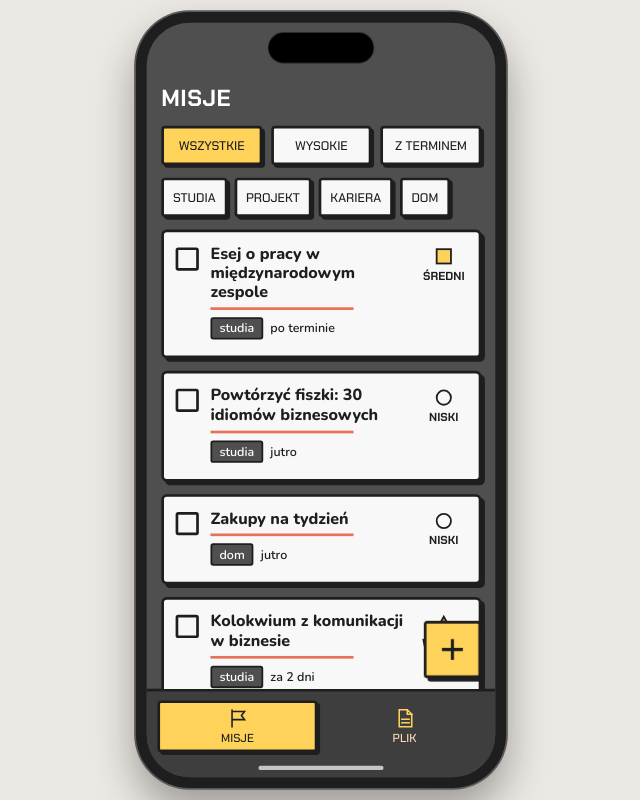
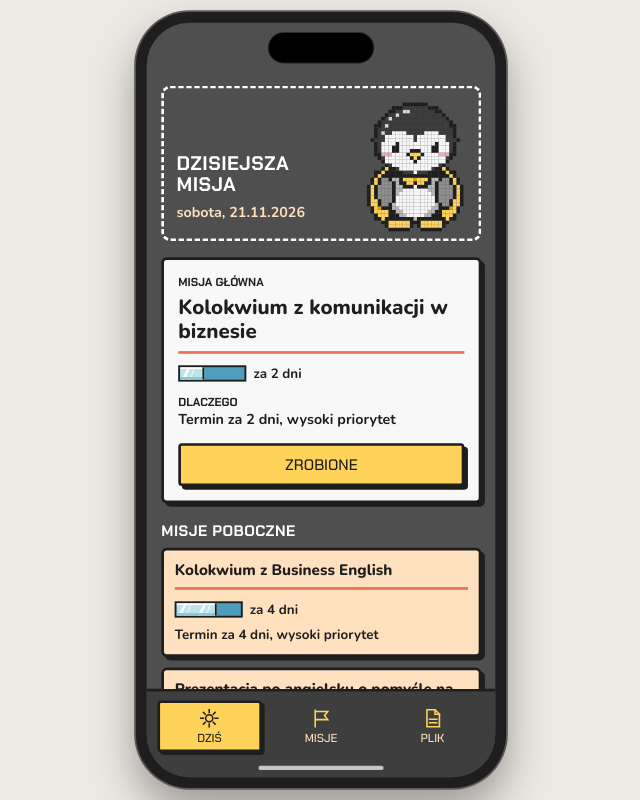
Before and after one commit to jpolchowska/pingwinki-planner, a React (Vite) app: page / in a window 1280 px wide. Shown: the whole page, without its empty margins (319-959 px from the left). Built offline with nearby package versions, Linux system fonts and the light colour scheme.

Commit message:
feat: add today view with mission scoring

```diff
--- a/src/App.tsx
+++ b/src/App.tsx
@@ -7,12 +7,13 @@ import { useTasks } from './hooks/useTasks';
 import { getAvailableTags } from './logic/filterTasks';
 import { FileScreen } from './screens/FileScreen';
 import { MissionsScreen } from './screens/MissionsScreen';
+import { TodayScreen } from './screens/TodayScreen';
 
 type EditedTask = Task | 'new' | null;
 
 export function App() {
   const { tasks, isLoading, replaceTasks, toggleTask, addTask, updateTask, deleteTask } = useTasks();
-  const [activeTab, setActiveTab] = useState<Tab>('missions');
+  const [activeTab, setActiveTab] = useState<Tab>('today');
   const [editedTask, setEditedTask] = useState<EditedTask>(null);
 
   const handleSave = (draft: TaskDraft) => {
@@ -28,6 +29,9 @@ export function App() {
 
   return (
     <PhoneFrame>
+      {activeTab === 'today' && (
+        <TodayScreen tasks={tasks} isLoading={isLoading} onComplete={toggleTask} />
+      )}
       {activeTab === 'missions' && (
         <MissionsScreen
           tasks={tasks}
--- a/src/components/BottomNav.tsx
+++ b/src/components/BottomNav.tsx
@@ -1,8 +1,9 @@
 import { Icon, type IconName } from './Icon';
 
-export type Tab = 'missions' | 'file';
+export type Tab = 'today' | 'missions' | 'file';
 
 const TABS: { id: Tab; label: string; icon: IconName }[] = [
+  { id: 'today', label: 'Dziś', icon: 'today' },
   { id: 'missions', label: 'Misje', icon: 'flag' },
   { id: 'file', label: 'Plik', icon: 'file' },
 ];
--- /dev/null
+++ b/src/components/IceFloe.tsx
@@ -0,0 +1,18 @@
+import { getIceLevel } from '../logic/iceFloe';
+
+interface IceFloeProps {
+  dueDate: string | null;
+  today: string;
+}
+
+export function IceFloe({ dueDate, today }: IceFloeProps) {
+  const level = getIceLevel(dueDate, today);
+
+  if (level === null) return null;
+
+  return (
+    <span className="ice-bar" aria-hidden="true">
+      {level > 0 && <span className="ice-bar-fill" style={{ width: `${level}%` }} />}
+    </span>
+  );
+}
--- a/src/components/MissionCard.tsx
+++ b/src/components/MissionCard.tsx
@@ -1,5 +1,6 @@
 import type { Task } from '../data/task';
 import { formatShortDate, getDueLabel } from '../logic/dates';
+import { IceFloe } from './IceFloe';
 import { Icon } from './Icon';
 import { PriorityBadge } from './PriorityBadge';
 
@@ -38,6 +39,7 @@ export function MissionCard({ task, today, onToggle, onOpen }: MissionCardProps)
               {tag}
             </span>
           ))}
+          {!task.done && <IceFloe dueDate={task.dueDate} today={today} />}
           <span className="mission-due">{dueLabel}</span>
         </span>
       </button>
--- a/src/logic/dates.ts
+++ b/src/logic/dates.ts
@@ -18,6 +18,13 @@ export function formatShortDate(isoDate: string) {
   return `${isoDate.slice(8, 10)}.${isoDate.slice(5, 7)}`;
 }
 
+export function formatFullDate(isoDate: string) {
+  const weekday = new Intl.DateTimeFormat('pl-PL', { weekday: 'long', timeZone: 'UTC' }).format(
+    toUtcTime(isoDate),
+  );
+  return `${weekday}, ${formatShortDate(isoDate)}.${isoDate.slice(0, 4)}`;
+}
+
 export function getDueLabel(dueDate: string | null, today: string) {
   if (dueDate === null) return 'bez terminu';
 
--- /dev/null
+++ b/src/logic/iceFloe.ts
@@ -0,0 +1,15 @@
+import { daysUntil } from './dates';
+
+const MIN_ICE_LEVEL = 12;
+const ICE_LEVEL_RANGE = 88;
+const FULL_ICE_DAYS = 7;
+
+export function getIceLevel(dueDate: string | null, today: string) {
+  if (dueDate === null) return null;
+
+  const days = daysUntil(dueDate, today);
+  if (days < 0) return 0;
+
+  const remainingShare = Math.min(1, days / FULL_ICE_DAYS);
+  return Math.round(MIN_ICE_LEVEL + ICE_LEVEL_RANGE * remainingShare);
+}
--- /dev/null
+++ b/src/logic/todayMissions.ts
@@ -0,0 +1,57 @@
+import type { Priority, Task } from '../data/task';
+import { daysUntil } from './dates';
+
+const TODAY_MISSION_LIMIT = 3;
+const NO_DUE_DATE = '9999-12-31';
+
+const PRIORITY_POINTS: Record<Priority, number> = {
+  low: 1,
+  medium: 2,
+  high: 3,
+};
+
+const PRIORITY_REASONS: Record<Priority, string> = {
+  low: 'niski priorytet',
+  medium: 'średni priorytet',
+  high: 'wysoki priorytet',
+};
+
+function getUrgencyPoints(dueDate: string | null, today: string) {
+  if (dueDate === null) return 0;
+
+  const days = daysUntil(dueDate, today);
+  if (days < 0) return 5;
+  if (days === 0) return 4;
+  if (days <= 2) return 3;
+  if (days <= 7) return 2;
+  return 0;
+}
+
+function getDeadlineReason(dueDate: string | null, today: string) {
+  if (dueDate === null) return 'Bez terminu';
+
+  const days = daysUntil(dueDate, today);
+  if (days < 0) return 'Po terminie';
+  if (days === 0) return 'Termin dziś';
+  if (days === 1) return 'Termin jutro';
+  return `Termin za ${days} dni`;
+}
+
+export function scoreTask(task: Task, today: string) {
+  return PRIORITY_POINTS[task.priority] + getUrgencyPoints(task.dueDate, today);
+}
+
+export function getMissionReason(task: Task, today: string) {
+  return `${getDeadlineReason(task.dueDate, today)}, ${PRIORITY_REASONS[task.priority]}`;
+}
+
+export function pickTodayMissions(tasks: Task[], today: string) {
+  return tasks
+    .filter((task) => !task.done && (task.dueDate === null || daysUntil(task.dueDate, today) >= 0))
+    .sort(
+      (first, second) =>
+        scoreTask(second, today) - scoreTask(first, today) ||
+        (first.dueDate ?? NO_DUE_DATE).localeCompare(second.dueDate ?? NO_DUE_DATE),
+    )
+    .slice(0, TODAY_MISSION_LIMIT);
+}
--- /dev/null
+++ b/src/screens/TodayScreen.tsx
@@ -0,0 +1,76 @@
+import { IceFloe } from '../components/IceFloe';
+import { Penguin } from '../components/Penguin';
+import type { Task } from '../data/task';
+import { formatFullDate, getDueLabel, getTodayIso } from '../logic/dates';
+import { getMissionReason, pickTodayMissions } from '../logic/todayMissions';
+
+interface TodayScreenProps {
+  tasks: Task[];
+  isLoading: boolean;
+  onComplete: (id: number) => void;
+}
+
+function MissionDeadline({ task, today }: { task: Task; today: string }) {
+  return (
+    <div className="today-deadline">
+      <IceFloe dueDate={task.dueDate} today={today} />
+      <span>{getDueLabel(task.dueDate, today)}</span>
+    </div>
+  );
+}
+
+export function TodayScreen({ tasks, isLoading, onComplete }: TodayScreenProps) {
+  const today = getTodayIso();
+  const [mainMission, ...sideMissions] = pickTodayMissions(tasks, today);
+
+  return (
+    <main className="screen">
+      <header className="today-hero">
+        <div className="today-hero-text">
+          <h1 className="title today-title">Dzisiejsza misja</h1>
+          <p className="today-date">{formatFullDate(today)}</p>
+        </div>
+        <Penguin pose={mainMission ? 'ready' : 'sleepy'} pixelSize={4} />
+      </header>
+
+      {isLoading && <p className="screen-note">Wczytuję misje…</p>}
+
+      {mainMission && (
+        <section className="card today-main" aria-label="Misja główna">
+          <p className="today-label">Misja główna</p>
+          <h2 className="today-main-title">{mainMission.title}</h2>
+          <div className="card-divider" />
+          <MissionDeadline task={mainMission} today={today} />
+          <p className="today-reason">
+            <span className="today-label">Dlaczego</span>
+            {getMissionReason(mainMission, today)}
+          </p>
+          <button className="button today-done" type="button" onClick={() => onComplete(mainMission.id)}>
+            Zrobione
+          </button>
+        </section>
+      )}
+
+      {sideMissions.length > 0 && (
+        <section aria-label="Misje poboczne">
+          <h2 className="title today-section-title">Misje poboczne</h2>
+          {sideMissions.map((task) => (
+            <article className="card card--peach today-side" key={task.id}>
+              <h3 className="today-side-title">{task.title}</h3>
+              <div className="card-divider" />
+              <MissionDeadline task={task} today={today} />
+              <p className="today-side-reason">{getMissionReason(task, today)}</p>
+            </article>
+          ))}
+        </section>
+      )}
+
+      {!isLoading && !mainMission && (
+        <div className="empty-state">
+          <p className="title empty-state-title">Pingwin czeka na kolejną misję</p>
+          <p className="screen-note">Dodaj nową w zakładce Misje.</p>
+        </div>
+      )}
+    </main>
+  );
+}
--- a/src/styles/screens.css
+++ b/src/styles/screens.css
@@ -127,6 +127,120 @@
 .empty-state-title {
   margin-top: 16px;
   font-size: 20px;
+}
+
+.today-hero {
+  display: flex;
+  gap: 6px;
+  align-items: flex-end;
+  justify-content: space-between;
+  padding: 12px 8px 8px 14px;
+  border: 3px dashed #fff;
+  border-radius: 10px;
+}
+
+.today-hero-text {
+  padding-bottom: 10px;
+}
+
+.today-title {
+  font-size: 22px;
+}
+
+.today-date {
+  margin: 8px 0 0;
+  color: var(--color-peach-light);
+  font-size: 16px;
+}
+
+.today-main {
+  margin-top: 18px;
+  padding: 16px;
+}
+
+.today-label {
+  display: block;
+  margin: 0;
+  font-family: var(--font-display);
+  font-size: 13px;
+  text-transform: uppercase;
+}
+
+.today-main-title {
+  margin: 8px 0 0;
+  font-size: 23px;
+  font-weight: 800;
+  line-height: 1.15;
+}
+
+.today-deadline {
+  display: flex;
+  gap: 8px;
+  align-items: center;
+  min-height: 24px;
+  font-size: 15px;
+}
+
+.ice-bar {
+  display: inline-flex;
+  flex: none;
+  width: 76px;
+  height: 18px;
+  overflow: hidden;
+  border: 2px solid var(--color-ink);
+  background: var(--color-water);
+}
+
+.ice-bar-fill {
+  display: block;
+  height: 100%;
+  border-right: 2px solid var(--color-ink);
+  background:
+    linear-gradient(#fff, #fff) 0 0 / 100% 2px no-repeat,
+    linear-gradient(#8cc8d6, #8cc8d6) 0 100% / 100% 3px no-repeat,
+    linear-gradient(
+        115deg,
+        transparent 0 30%,
+        rgb(255 255 255 / 90%) 30% 42%,
+        transparent 42% 56%,
+        rgb(255 255 255 / 60%) 56% 62%,
+        transparent 62%
+      )
+      0 0 / 22px 100% repeat-x,
+    var(--color-ice);
+}
+
+.today-reason {
+  margin: 12px 0 0;
+  font-size: 16px;
+  line-height: 1.3;
+}
+
+.today-done {
+  width: 100%;
+  margin-top: 16px;
+}
+
+.today-section-title {
+  margin: 22px 0 10px;
+  font-size: 17px;
+}
+
+.today-side {
+  margin-bottom: 12px;
+  padding: 12px;
+}
+
+.today-side-title {
+  margin: 0;
+  font-size: 17px;
+  font-weight: 800;
+  line-height: 1.2;
+}
+
+.today-side-reason {
+  margin: 6px 0 0;
+  font-size: 15px;
 }
 
 .filter-row {
--- a/src/styles/theme.css
+++ b/src/styles/theme.css
@@ -9,6 +9,7 @@
   --color-light: #f8f8f8;
   --color-ice: #bfe3ea;
   --color-success: #7edc8f;
+  --color-water: #4f9dbd;
   --font-display: 'Chakra Petch', 'Nunito', sans-serif;
   --font-body: 'Nunito', sans-serif;
   --border: 3px solid var(--color-ink);
```
